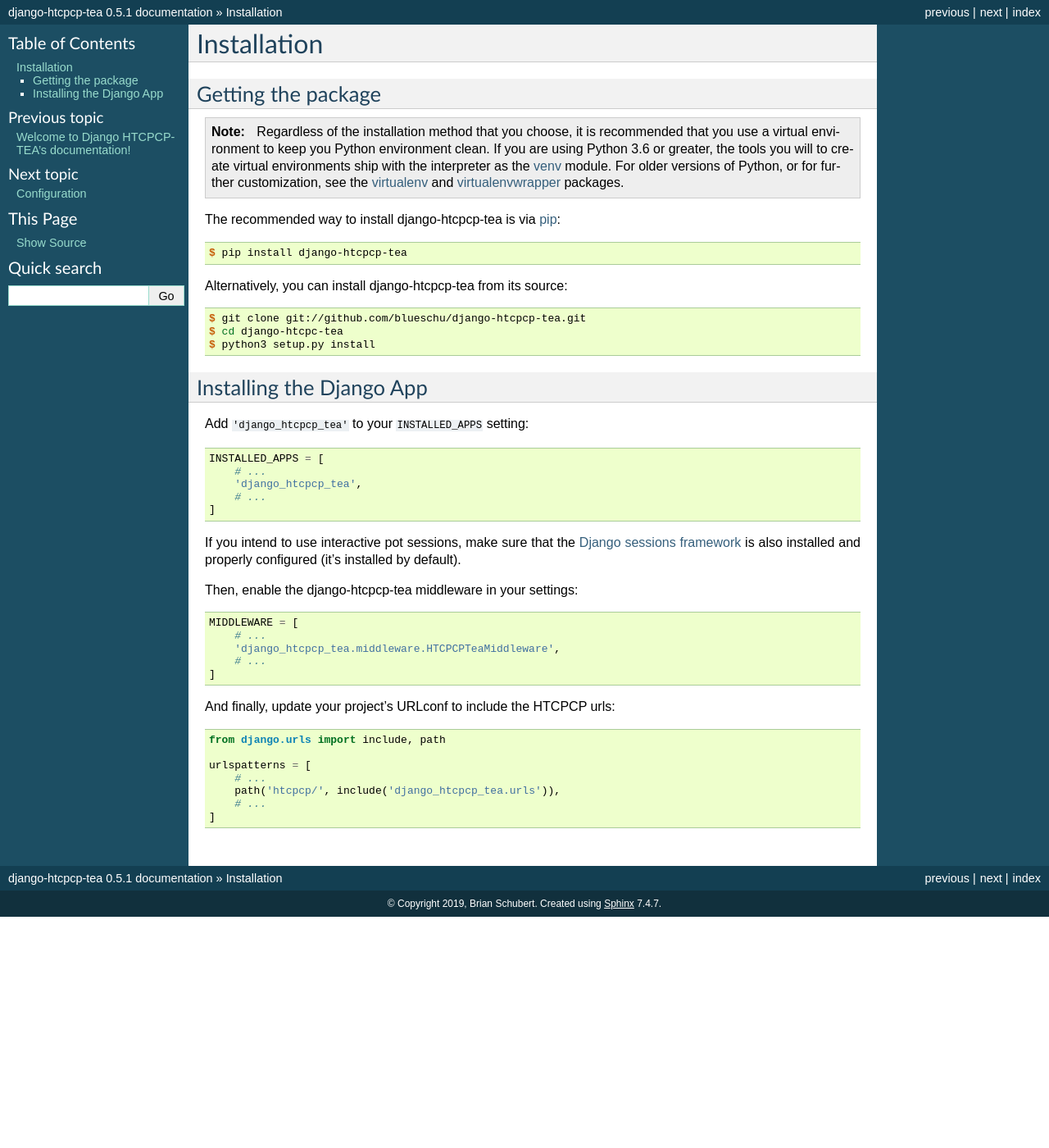
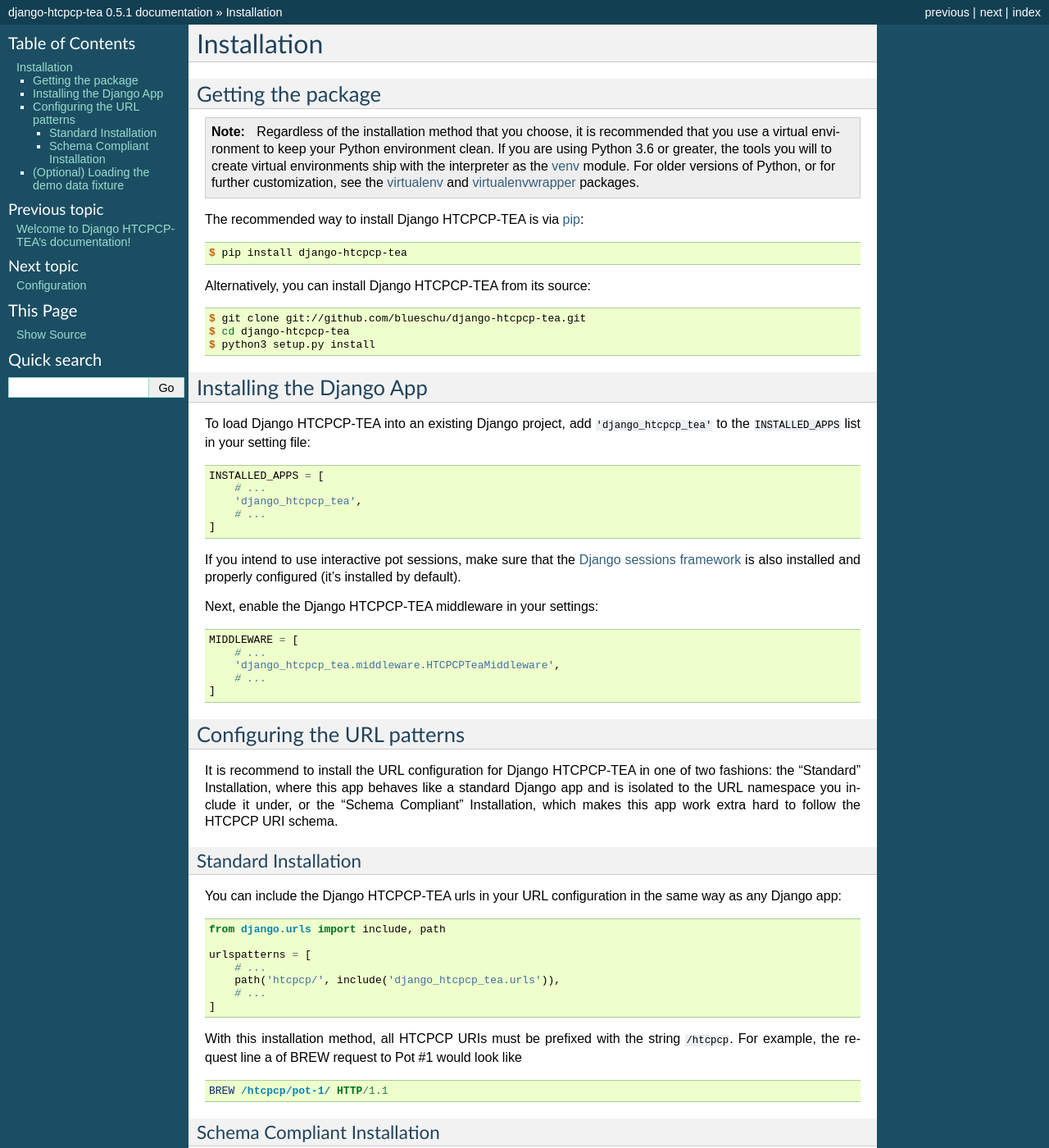
Before and after one commit to brianschubert/django-htcpcp-tea, a Sphinx documentation site: the page built from docs/install.rst, in a window 1280 px wide and 1400 px high. Shown: the whole window at 82% size. Built offline with Sphinx 7.4.7, drawn with Linux system fonts in a browser that asks for light colours; some of the changed text lies outside the part shown.

Commit message:
Expand installation instructions in Sphinx documentation

```diff
--- a/docs/install.rst
+++ b/docs/install.rst
@@ -10,14 +10,14 @@
 
 .. note::
 
-    Regardless of the installation method that you choose, it is recommended that you use a virtual environment to keep you Python environment clean. If you are using Python 3.6 or greater, the tools you will to create virtual environments ship with the interpreter as the `venv`_ module. For older versions of Python, or for further customization, see the `virtualenv`_ and `virtualenvwrapper`_ packages.
+    Regardless of the installation method that you choose, it is recommended that you use a virtual environment to keep your Python environment clean. If you are using Python 3.6 or greater, the tools you will to create virtual environments ship with the interpreter as the `venv`_ module. For older versions of Python, or for further customization, see the `virtualenv`_ and `virtualenvwrapper`_ packages.
 
 .. _venv: https://docs.python.org/3.6/library/venv.html
 .. _virtualenv: https://pypi.org/project/virtualenv/
 .. _virtualenvwrapper: https://pypi.org/project/virtualenvwrapper/
 
 
-The recommended way to install django-htcpcp-tea is via `pip`_:
+The recommended way to install Django HTCPCP-TEA is via `pip`_:
 
 .. _pip: https://pip.pypa.io/en/stable/
 
@@ -25,19 +25,19 @@
 
     $ pip install django-htcpcp-tea
 
-Alternatively, you can install django-htcpcp-tea from its source:
+Alternatively, you can install Django HTCPCP-TEA from its source:
 
 .. code-block:: console
 
     $ git clone git://github.com/blueschu/django-htcpcp-tea.git
-    $ cd django-htcpc-tea
+    $ cd django-htcpcp-tea
     $ python3 setup.py install
 
 
 Installing the Django App
 -------------------------
 
-Add ``'django_htcpcp_tea'`` to your ``INSTALLED_APPS`` setting:
+To load Django HTCPCP-TEA into an existing Django project, add ``'django_htcpcp_tea'`` to the ``INSTALLED_APPS`` list in your setting file:
 
 .. code-block:: python
 
@@ -51,7 +51,7 @@
 
 .. _Django sessions framework: https://docs.djangoproject.com/en/2.2/topics/http/sessions/
 
-Then, enable the django-htcpcp-tea middleware in your settings:
+Next, enable the Django HTCPCP-TEA middleware in your settings:
 
 .. code-block:: python
 
@@ -61,8 +61,15 @@
         # ...
     ]
 
+Configuring the URL patterns
+----------------------------
 
-And finally, update your project's URLconf to include the HTCPCP urls:
+It is recommend to install the URL configuration for Django HTCPCP-TEA in one of two fashions: the "Standard" Installation, where this app behaves like a standard Django app and is isolated to the URL namespace you include it under, or the "Schema Compliant" Installation, which makes this app work extra hard to follow the HTCPCP URI schema.
+
+Standard Installation
+^^^^^^^^^^^^^^^^^^^^^
+
+You can include the Django HTCPCP-TEA urls in your URL configuration in the same way as any Django app:
 
 .. code-block:: python
 
@@ -73,3 +80,52 @@
         path('htcpcp/', include('django_htcpcp_tea.urls')),
         # ...
     ]
+
+With this installation method, all HTCPCP URIs must be prefixed with the string ``/htcpcp``. For example, the request line a of BREW request to Pot #1 would look like
+
+.. code-block:: http
+
+    BREW /htcpcp/pot-1/ HTTP/1.1
+
+Schema Compliant Installation
+^^^^^^^^^^^^^^^^^^^^^^^^^^^^^
+
+For an installation that closely follows that HTCPCP standard, append the Django HTCPCP-TEA URLs directly to your URL patterns:
+
+.. code-block:: python
+
+    from django.urls import include, path
+    from django_htcpcp_tea import urls as htcpcp_urls
+
+    urlspatterns = [
+        # ...
+    ]
+
+    urlpatterns += htcpcp_urls.urlpatterns
+
+Then, add the following options to your project's Django settings file:
+
+.. code-block:: python
+
+    HTCPCP_OVERRIDE_ROOT_URI = True
+
+This will allow Django HTCPCP-TEA to override default URL dispatcher when it receives a request that is unambiguously an HTCPCP request. Making requests to the root url (``/``) or top-level HTCPCP URIs (e.g. ``/pot-1/earl-grey/``) will behave as defined in RFCs 2324 and 7168 with no ``/htcpcp`` prefix required.
+
+(Optional) Loading the demo data fixture
+----------------------------------------
+
+Django HTCPCP-TEA ships will a few data fixtures to help you explore the app after installation:
+
+- ``rfc_2324_additions``: All of the beverage additions types listed as examples in RFC 2324.
+- ``rfc_7168_additions``: The Sugar addition types added to the HTCPCP standard in RFC 7168.
+- ``rfc_7168_teas``: The tea types listed as examples in RFC 7168.
+- ``demo_pots``: A hand-craft selection of coffee- and teapots to demonstrate the HTCPCP protocol (depends on ``rfc_2324_additions`` and ``rfc_7168_teas``).
+- ``demo_forbidden_combinations``: Common sense rules that forbid combinations of additions contrary to the sensibilities of a consensus of drinkers (depends on ``rfc_2324_additions`` and ``rfc_7168_teas``).
+
+Each of these data fixtures can be loaded using the following `manage.py`_ command:
+
+.. code-block:: console
+
+    $ ./manage.py loaddata FIXTURE
+
+.. _manage.py: https://docs.djangoproject.com/en/2.2/ref/django-admin/
```
